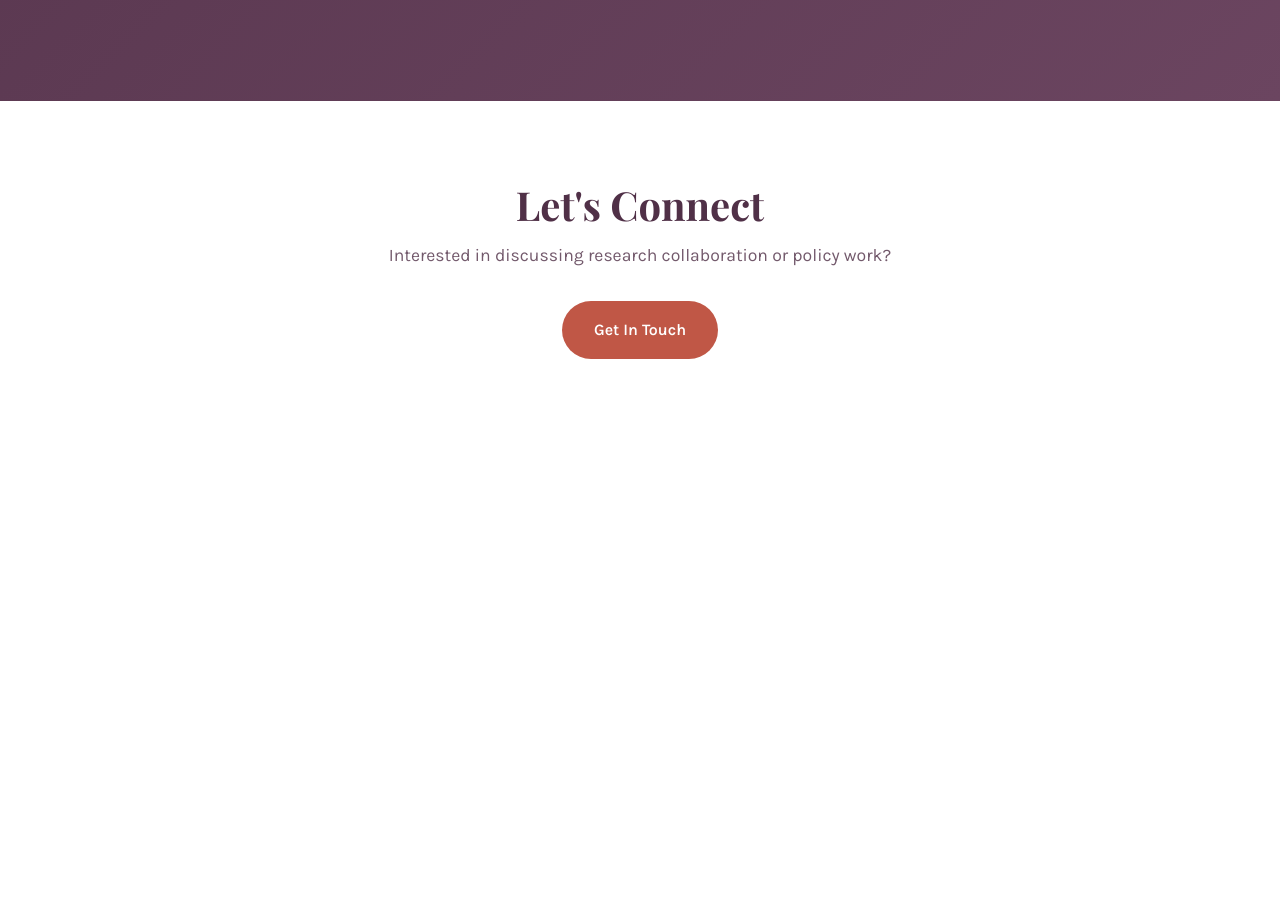
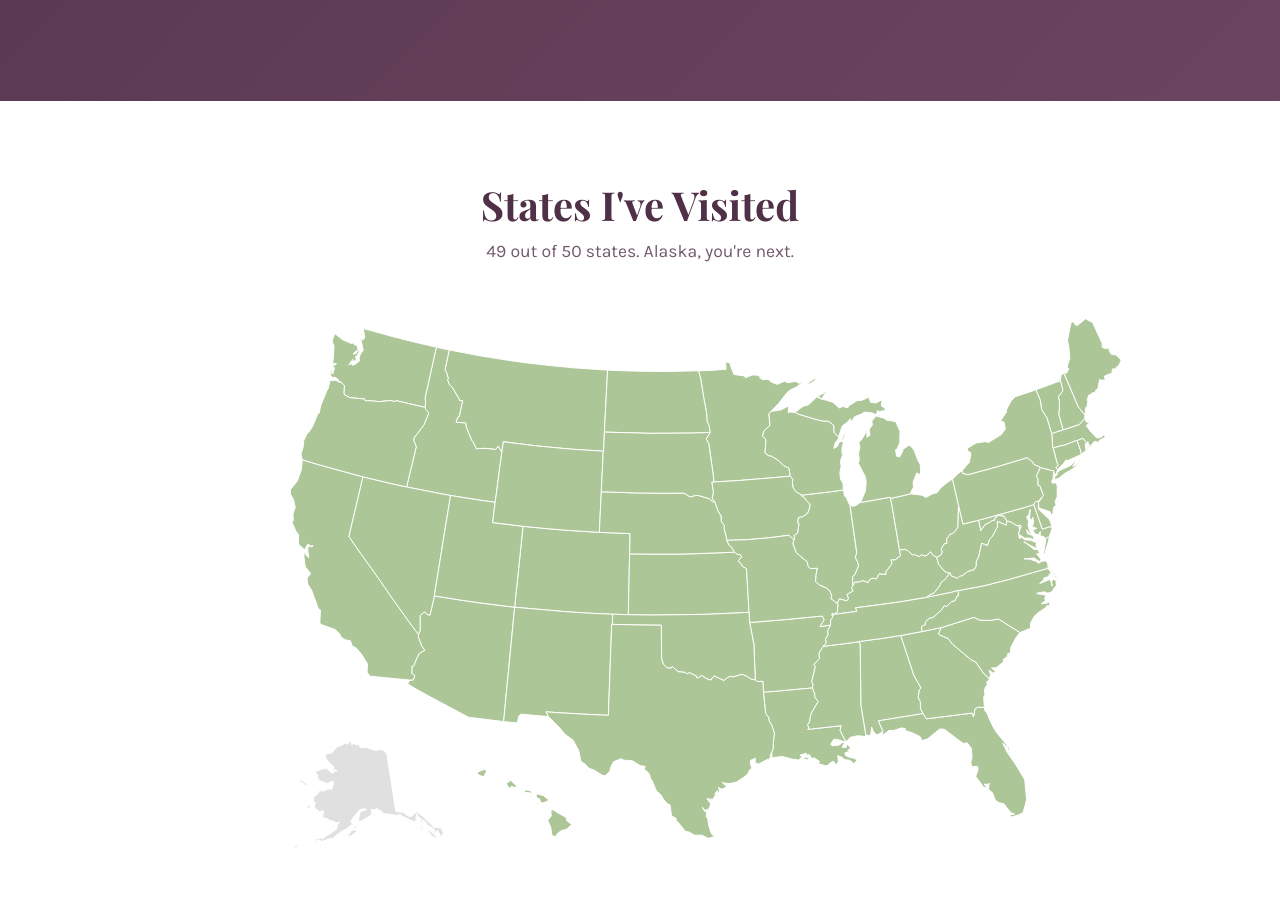
Before and after one commit to RainesArt/MyPortfolioSite, a plain HTML site: page about.html in a window 1280 px wide. Shown: the part 3524-4421 px from the top of the page. Before the commit the page ends 3963 px from the top, so only its background shows below. Drawn offline with nearby package versions, Linux system fonts and the light colour scheme; a web font is replaced by a local one.

Commit message:
added map to about me section

```diff
--- a/about.html
+++ b/about.html
@@ -84,6 +84,18 @@
     </div>
 </section>
 
+
+<!-- Map -->
+
+<section class="map-section" aria-labelledby="map-title">
+    <h2 id="map-title">States I've Visited</h2>
+    <p class="map-section__intro">49 out of 50 states. Alaska, you're next.</p>
+    <div class="map-container">
+        <div id="us-map-inline" class="us-map"></div>
+    </div>
+</section>
+
+
 <!-- CTA -->
 <section class="cta-section">
     <h2>Let's Connect</h2>
@@ -91,5 +103,6 @@
     <a href="index.html#contact" class="btn btn--primary">Get In Touch</a>
 </section>
 <script src="js/main.js"></script>
+
 </body>
 </html>
--- a/css/about.css
+++ b/css/about.css
@@ -141,6 +141,51 @@
     opacity: 0.95;
 }
 
+/* Map Section */
+.map-section {
+    padding: 5rem 4rem;
+    background: var(--white);
+    text-align: center;
+}
+
+.map-section h2 {
+    font-size: 2.5rem;
+    color: var(--plum);
+    margin-bottom: 0.5rem;
+}
+
+.map-section__intro {
+    font-size: 1.1rem;
+    color: var(--plum);
+    opacity: 0.8;
+    margin-bottom: 2rem;
+}
+
+.us-map .state {
+    pointer-events: all;
+    stroke: #fff;
+    stroke-width: 1;
+    vector-effect: non-scaling-stroke;
+    transition: fill .2s ease;
+}
+
+.us-map .state.visited { fill: var(--sage); }
+.us-map .state.not-visited { fill: #e0e0e0; }
+
+.us-map .state.visited:hover {
+    fill: var(--rust);
+    cursor: pointer;
+}
+
+.us-map .state {
+    pointer-events: all;
+    stroke: #fff;
+    stroke-width: 1;
+    vector-effect: non-scaling-stroke;
+    transition: fill .2s ease;
+    fill: #e9eef6;            /* ← base fallback so nothing stays white */
+}
+
 /* CTA */
 .cta-section {
     padding: 5rem 4rem;
--- a/js/main.js
+++ b/js/main.js
@@ -52,3 +52,31 @@ function initSmoothScroll() {
         });
     });
 }
+
+document.addEventListener('DOMContentLoaded', async () => {
+    const host = document.querySelector('#us-map-inline');
+    if (!host) return;
+
+    const res = await fetch('images/map.svg');
+    const svg = new DOMParser().parseFromString(await res.text(), 'image/svg+xml').documentElement;
+
+    const states = 'AL,AK,AZ,AR,CA,CO,CT,DE,FL,GA,HI,IA,ID,IL,IN,KS,KY,LA,MA,MD,ME,MI,MN,MO,MS,MT,NC,ND,NE,NH,NJ,NM,NV,NY,OH,OK,OR,PA,RI,SC,SD,TN,TX,UT,VA,VT,WA,WI,WY,WV,DC'.split(',');
+
+    const tag = (id, cls) => {
+        const el = svg.getElementById(id);
+        if (!el) return;
+        const targets = el.matches?.('path,polygon,rect,circle') ? [el] : el.querySelectorAll('path,polygon,rect,circle');
+        targets.forEach(n => n.classList.add('state', cls));
+    };
+
+    states.forEach(s => s !== 'AK' && tag(s, 'visited'));
+    tag('AK', 'not-visited');
+
+    host.replaceChildren(svg);
+
+    svg.querySelectorAll('[style],[fill],[stroke]').forEach(el => {
+        el.removeAttribute('style');
+        el.removeAttribute('fill');
+        el.removeAttribute('stroke');
+    });
+});
```
Also changed, not shown: css/bumara.css (+0 -7 lines), images/map.svg (added).
